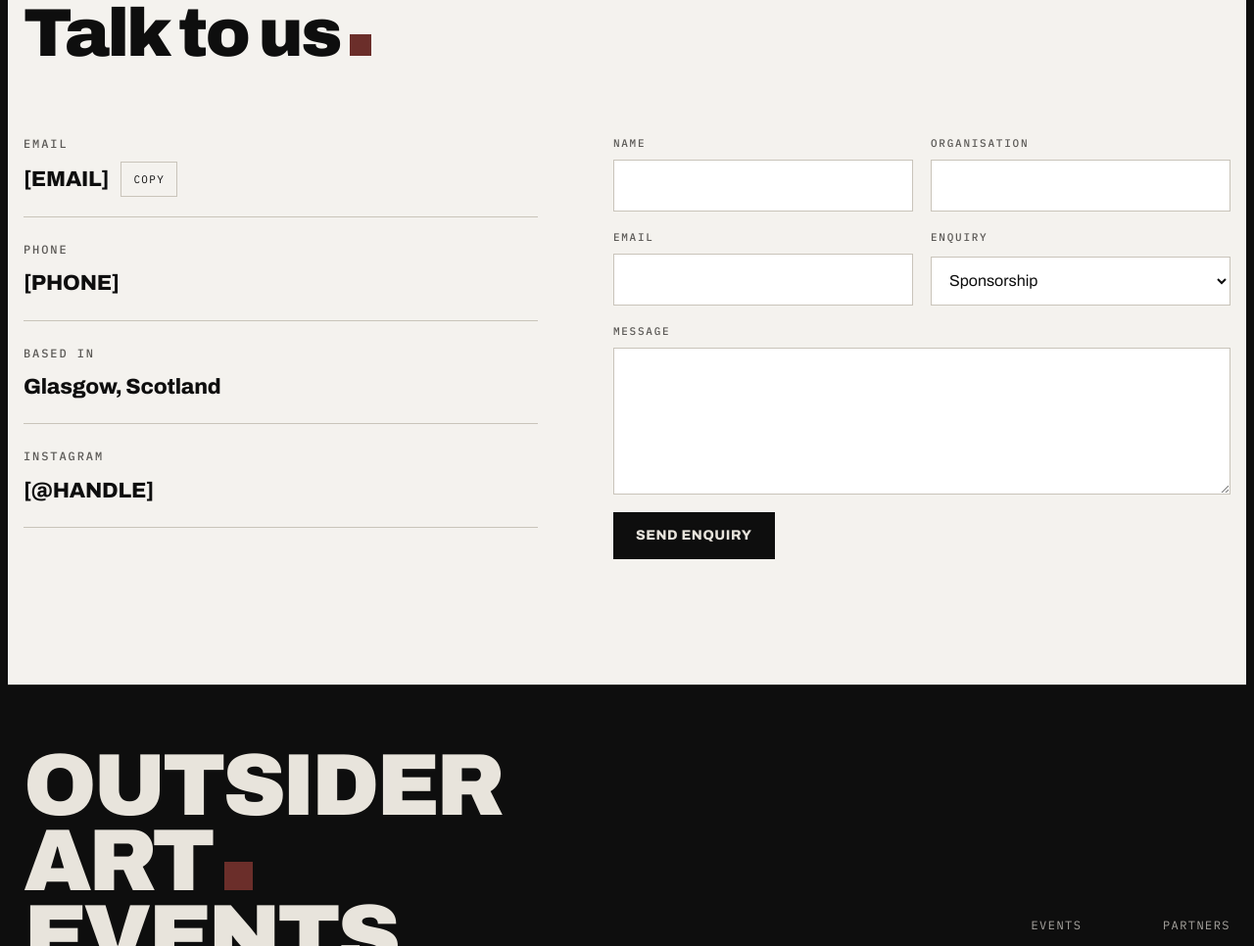
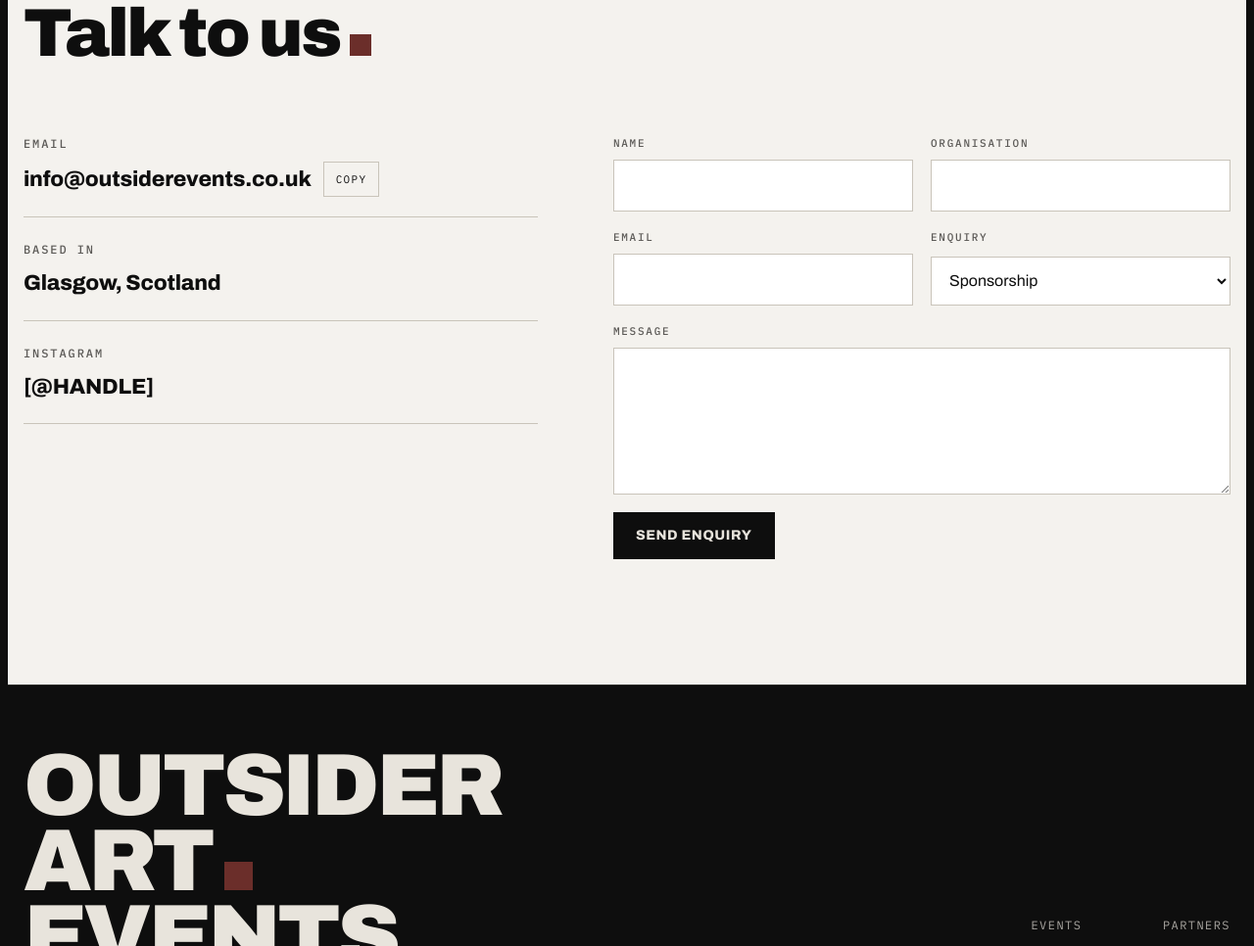
Before and after one commit to jacobhunter58-ui/outsider-art-events, a plain HTML site: page index.html in a window 1280 px wide. Shown: the part 5268-6234 px from the top of the page at 98% size. Drawn offline with Linux system fonts and the light colour scheme.

Commit message:
Add info@outsiderevents.co.uk contact email

```diff
--- a/index.html
+++ b/index.html
@@ -147,6 +147,8 @@ section { scroll-margin-top: 80px; }
 .direct { display: grid; gap: 24px; align-content: start; }
 .direct .row { display: grid; gap: 8px; padding-bottom: 20px; border-bottom: 1px solid var(--rule-light); }
 .direct .val { display: flex; align-items: center; gap: 12px; flex-wrap: wrap; font-weight: 800; font-size: 22px; letter-spacing: -.01em; overflow-wrap: anywhere; }
+.direct .val a { text-decoration: none; }
+.direct .val a:hover { text-decoration: underline; }
 .copy { background: none; border: 1px solid var(--rule-light); color: var(--ink); font-family: var(--mono); font-size: 11px; letter-spacing: .12em; text-transform: uppercase; min-height: 36px; padding: 0 12px; cursor: pointer; }
 .copy:hover { border-color: var(--ink); }
 form { display: grid; gap: 18px; }
@@ -429,11 +431,7 @@ form { display: grid; gap: 18px; }
         <div class="direct">
           <div class="row">
             <div class="label">Email</div>
-            <div class="val"><span id="email-text">[EMAIL]</span><button class="copy" type="button" id="copy-email">Copy</button></div>
-          </div>
-          <div class="row">
-            <div class="label">Phone</div>
-            <div class="val">[PHONE]</div>
+            <div class="val"><a id="email-text" href="mailto:info@outsiderevents.co.uk">info@outsiderevents.co.uk</a><button class="copy" type="button" id="copy-email">Copy</button></div>
           </div>
           <div class="row">
             <div class="label">Based in</div>
@@ -586,7 +584,7 @@ form { display: grid; gap: 18px; }
       sent.hidden = false;
       btnSend.textContent = 'Sent';
     }).catch(function () {
-      err.textContent = 'Your enquiry could not be sent. Please try again, or email us directly.';
+      err.textContent = 'Your enquiry could not be sent. Please try again, or email info@outsiderevents.co.uk.';
       err.hidden = false;
       btnSend.disabled = false; btnSend.textContent = 'Send enquiry';
     });
```
